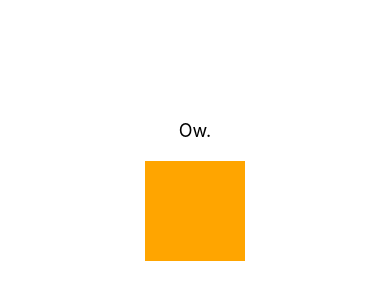
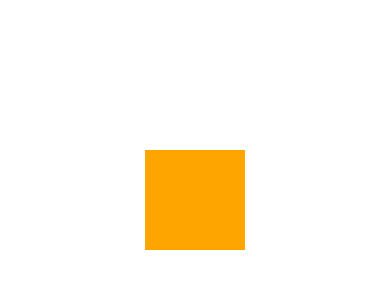
Before and after one commit to Melissard02/Square, a React Native app: screen / in a window 390 px wide. Shown: the part 232-532 px from the top of the page. Built offline with nearby package versions, Linux system fonts and the light colour scheme.

Commit message:
Added a name input and blackout feature

```diff
--- a/App.tsx
+++ b/App.tsx
@@ -1,29 +1,65 @@
 import { StatusBar } from 'expo-status-bar';
 import { useState } from 'react';
-import { Pressable, StyleSheet, Text, View } from 'react-native';
+import { Pressable, StyleSheet, Text, View, TextInput } from 'react-native';
 
-const dialogueDay1 = ["Ow.","...","Nope.","You didn't hear anything.","...","...","Hey, wait's your name?","{name}, huh. Nice to meet you I'm a square.","What you think I have a real name? Nah, just square.","Listen if you come back tomorrow, I'll show you something cool."]
+const firstmeeting = (playerName: string) => [
+  "","Ow.","...","Nope.","You didn't hear anything.","...","...","What's your name?",`So, ${playerName || "???"}?`,"Nice to meet you I'm a square.","What you think I have a real name?", "Nah, just square.", "Hey you wanna see something cool?","Close your eyes.", "What?", "Nothing happened?", "Fine, I guess I'll close my eyes.", "Are they closed?", "Look at this!"]
 
 export default function App() {
   const [currentIndex, setCurrentIndex] = useState(0);
+  const [playerName, setPlayerName] = useState('');
+  const [blackout, setBlackout] = useState(false);
 
   const handlePress = () => {
-    if (currentIndex < dialogueDay1.length - 1) {
+    if (currentIndex < firstmeeting(playerName).length - 1) {
       setCurrentIndex(currentIndex + 1);
     } else {
       setCurrentIndex(0);
     }
   };
 
+  const blackoutTrigger = "Are they closed?"
+  const operationBlackout = () => {
+    setBlackout(true);
+
+    setTimeout(() => {
+      setBlackout(false);
+    }, 10);
+  };
+
+  if (!blackout && firstmeeting(playerName)[currentIndex] === blackoutTrigger) {
+    operationBlackout();
+  }
+
   return (
     <View style={styles.container}>
-      {/* Dialogue Text */}
-      <Text style={styles.dialogue}>{dialogueDay1[currentIndex]}</Text>
+      {blackout ? (
+        <View style={styles.blackout} />
+      ) : (
+        <>
+          {/* Dialogue Text */}
+          <Text style={styles.dialogue}>{firstmeeting(playerName)[currentIndex]}</Text>
 
-      {/* Pressable square */}
-      <Pressable onPress={handlePress}>
-        <View style={styles.square} />
-      </Pressable>
+          {/* Text Input */}
+          {currentIndex === 7 && (
+          <TextInput
+            style={styles.input}
+            placeholder='Enter your name'
+            value={playerName}
+            onChangeText={setPlayerName}
+            // Automatically enters the textinput window
+            //Keeping this off for now
+            // autoFocus
+            />
+          )}
+
+          {/* Pressable square */}
+          <Pressable onPress={handlePress}>
+            <View style={styles.square} />
+          </Pressable>
+        </>
+      )}
+
     </View>
   );
 }
@@ -45,19 +81,18 @@ const styles = StyleSheet.create({
     backgroundColor: 'orange',
     marginTop: 20,
   },
+  input: {
+    width: 200,
+    height: 40,
+    backgroundColor: '#fcf6e5ff',
+    paddingHorizontal: 8,
+    marginBottom: 20,
+    borderRadius: 20,
+  },
+  blackout: {
+    flex: 1,
+    backgroundColor: 'black',
+    width: '100%',
+    height: '100%',
+  }
 });
-
-function MySquare() {
-  return (
-    <Pressable>
-      <View style={{flex: 1, justifyContent:'center', alignItems: 'center'}}>
-      <View style={{
-      width: 100,
-      height: 100,
-      backgroundColor: 'orange',
-      alignItems: 'center'
-      }} />
-      </View>
-    </Pressable>
-  )
-}
```
